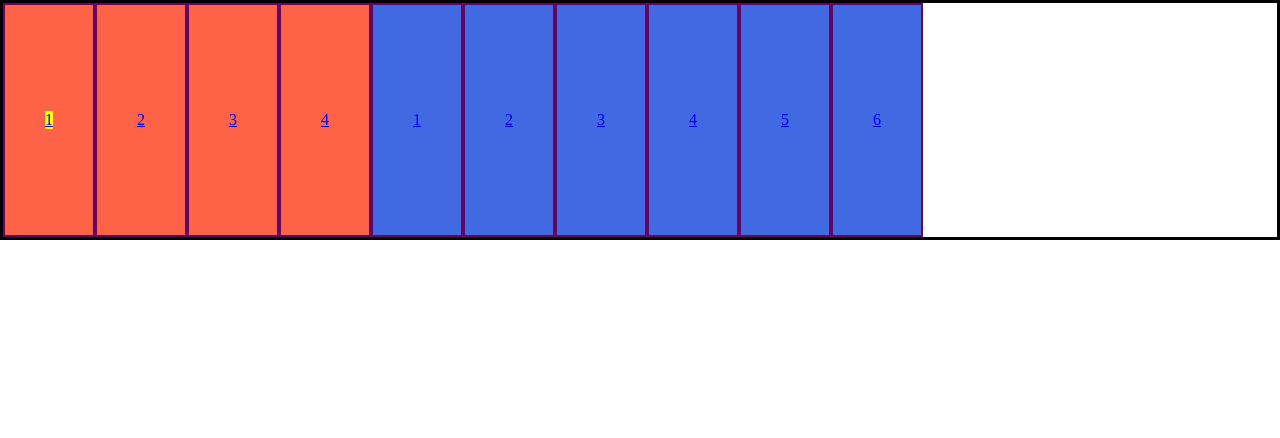
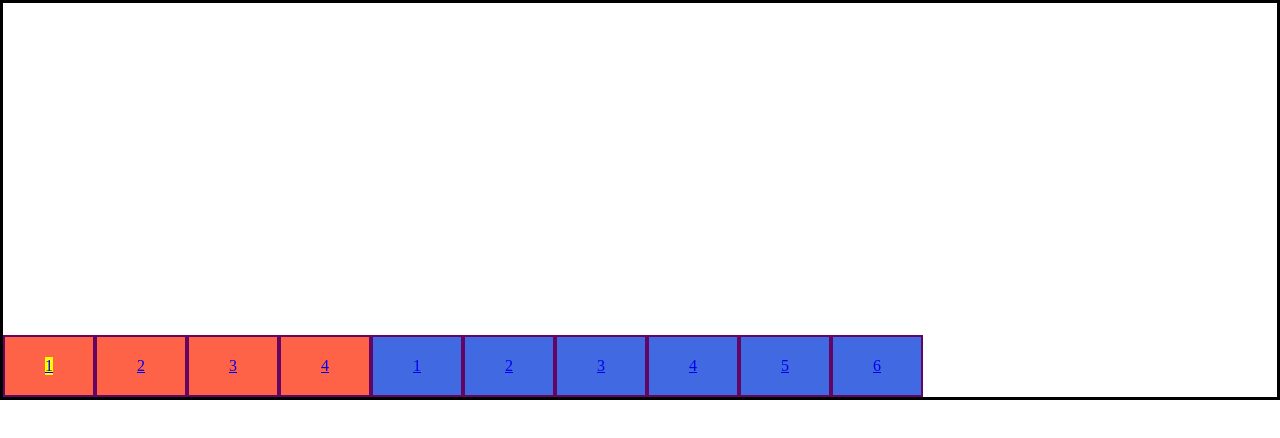
Before and after one commit to fd-freshjs/flexbox, a plain HTML site: page index.html in a window 1280 px wide. Drawn offline with Linux system fonts and the light colour scheme.

Commit message:
Add align content example

```diff
--- a/style.css
+++ b/style.css
@@ -10,8 +10,7 @@ body {
   display: flex;
 
   border: 3px solid black;
-  height: 30vh;
-  max-height: 50vh;
+  height: 50vh;
 
   /* главная ось */
   /* направление */
@@ -21,8 +20,10 @@ body {
   /* justify-content: center; */
 
   /* управление вспом осью */
-  align-items: stretch;
+  align-items: center;
 
+  /* управление рядами */
+  align-content: flex-end;
 
   /* управление переносом */
   flex-wrap: wrap;
```
